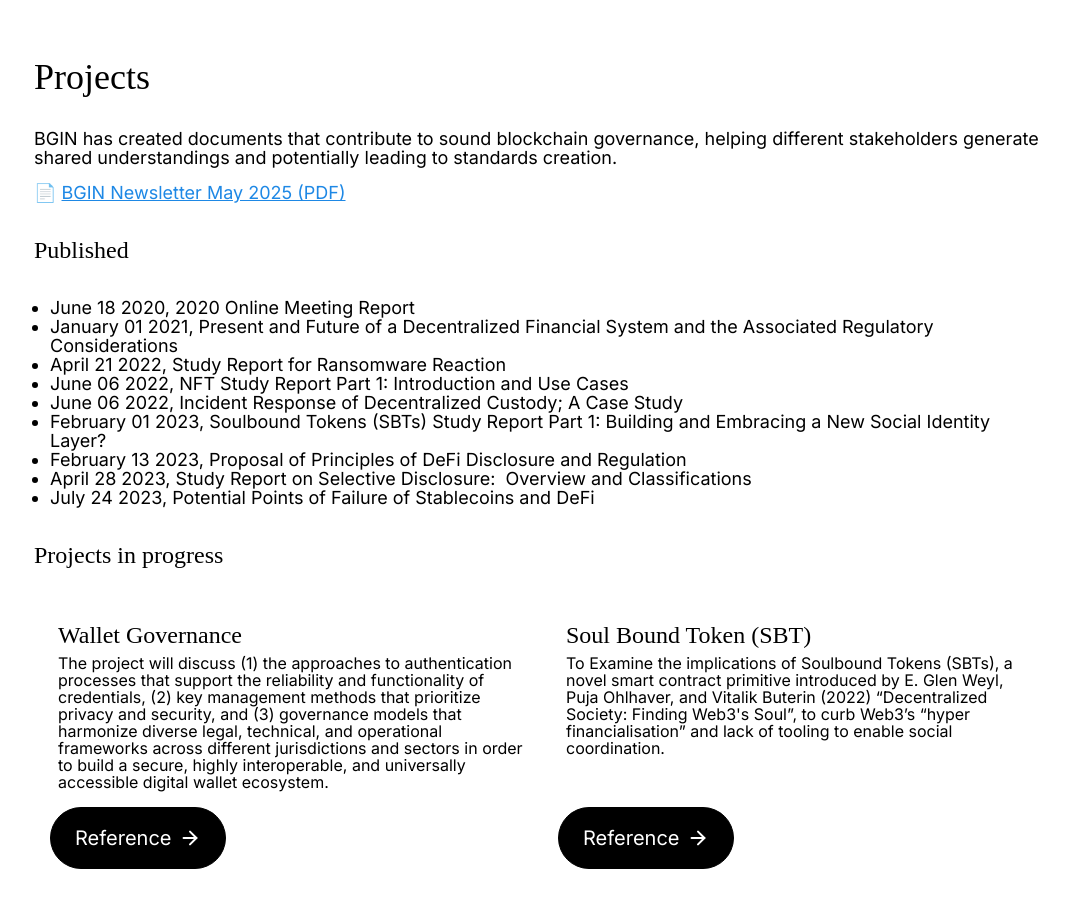
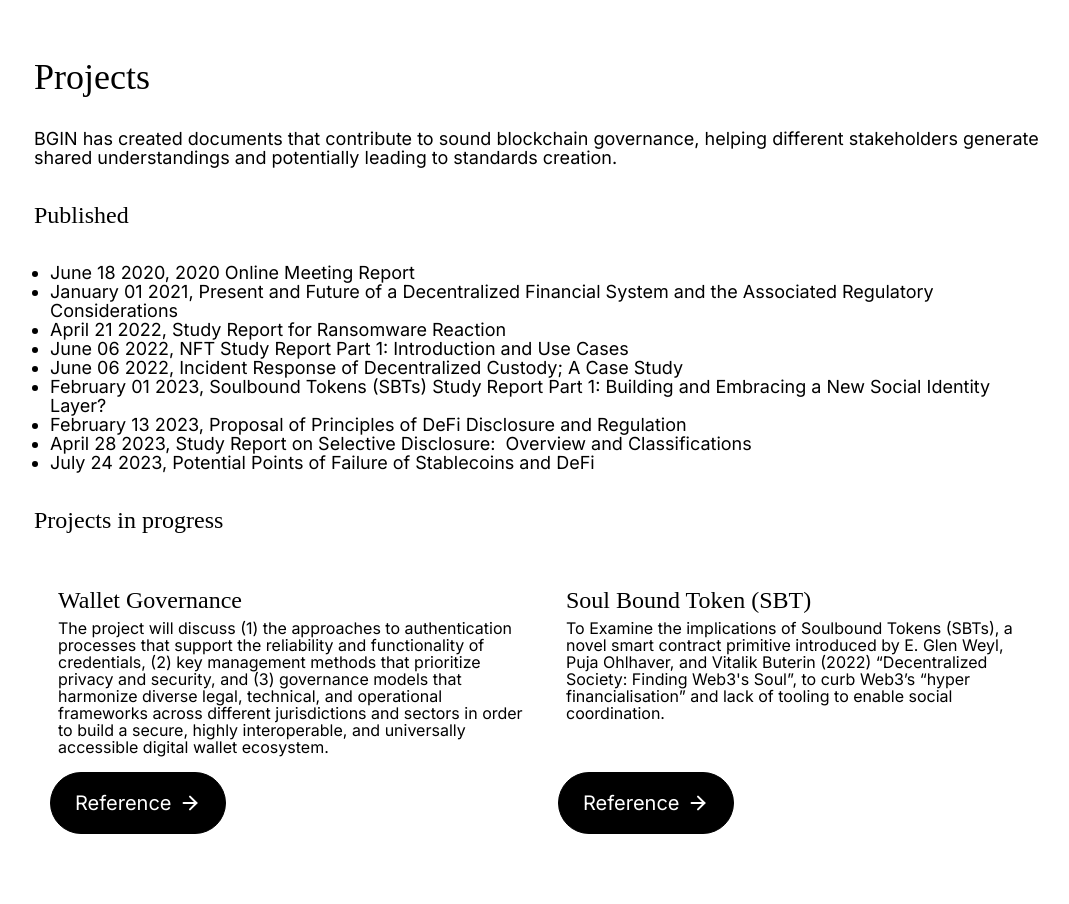
Before and after one commit to bgin-global/bgin-homepage, a Next.js app: page /activities in a window 1280 px wide. Shown: the part 1400-2304 px from the top of the page, without its empty margins (94-1163 px from the left). Built offline with nearby package versions, Linux system fonts and the light colour scheme.

Commit message:
Update page.tsx

```diff
--- a/app/activities/page.tsx
+++ b/app/activities/page.tsx
@@ -103,26 +103,13 @@ export default function Activities() {
 
       <div className={CUSTOM_STYLES.SECTION_CONTAINER.BLUE}>
         <SectionTitle title="Projects" />
-　　　　　<div className="w-full max-w-5xl m-auto px-6 xl:px-0">
- 　　　　 <div className={CUSTOM_STYLES.DESCRIPTION}>
-   　　　　 <p>
-    　　　　  BGIN has created documents that contribute to sound blockchain governance,
-    　　　　  helping different stakeholders generate shared understandings and potentially
-     　　　　 leading to standards creation.
-   　　　　 </p>
-    　　　　<p className="mt-4">
-            📄{" "}
-           <a
-            href="/images/Activities/BGIN_May_2025_WG_Newsletter.pdf"
-            target="_blank"
-            rel="noopener noreferrer"
-            className="text-blue-600 underline"
-           >
-            BGIN Newsletter May 2025 (PDF)
-           </a>
-          </p>
+        <div className="w-full max-w-5xl m-auto px-6 xl:px-0">
+          <div className={CUSTOM_STYLES.DESCRIPTION}>
+            BGIN has created documents that contribute to sound blockchain
+            governance, helping different stakeholders generate shared
+            understandings and potentially leading to standards creation.
+          </div>
         </div>
-       </div>
         <SectionSubtitle title="Published" />
 
         <ul className="w-full text-black max-w-5xl m-auto px-10 xl:px-4">
```
